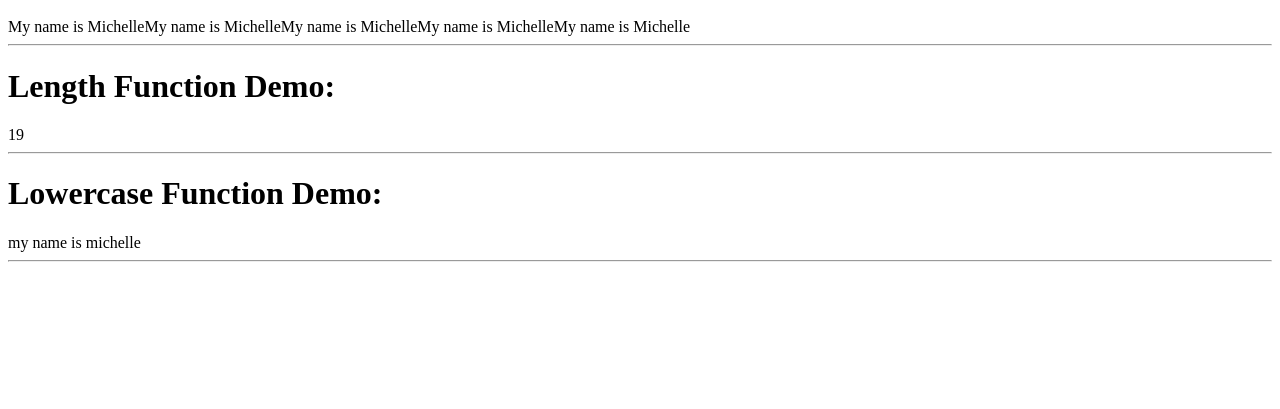
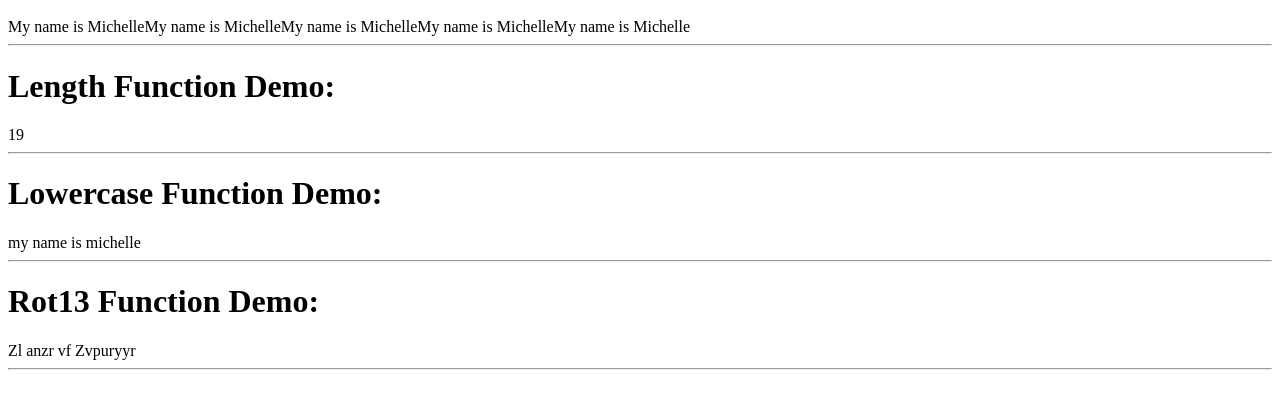
Before and after one commit to michelleregna/string-array-functions, a PHP site: page / in a window 1280 px wide. Shown: the part 372-781 px from the top of the page. Run offline with PHP 8.4, Linux system fonts and the light colour scheme.

Commit message:
added rot13 string function

```diff
--- a/index.php
+++ b/index.php
@@ -7,6 +7,7 @@ $obj -> uppercaseThis($str);
 $obj -> repeatThis($str);
 $obj -> countThis($str);
 $obj -> lowercaseThis($str);
+$obj -> rot13This($str);
 
 class main {
 	public function __construct() {
@@ -14,14 +15,14 @@ class main {
 	}
 
 	public function printThis($str) {
-		echo '<h1>Print Function Demo: </h1>';
+		echo '<h1>Print Function Demo:</h1>';
 		print($str);
 		echo '<hr>';
 
 	}
 
 	public function reverseThis($str) {
-		echo '<h1>Reverse Function Demo: </h1>';
+		echo '<h1>Reverse Function Demo:</h1>';
 		echo strrev($str);
 		echo '<hr>';
 	}
@@ -56,6 +57,12 @@ class main {
 		echo '<hr>';
 	}
 
+	public function rot13This($str) {
+		echo'<h1>Rot13 Function Demo:</h1>';
+		echo str_rot13($str);
+		echo '<hr>';
+	}
+
 	public function __destruct() {
 
 	}
```
